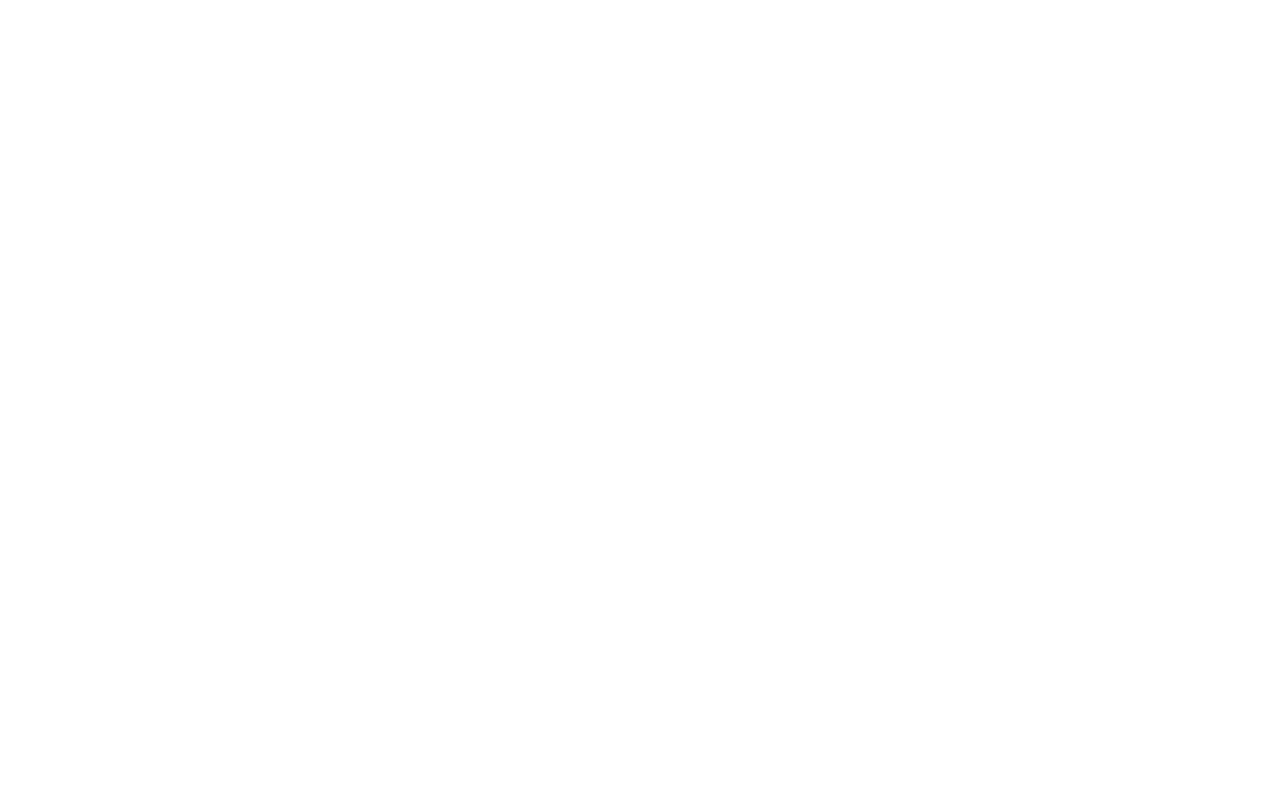
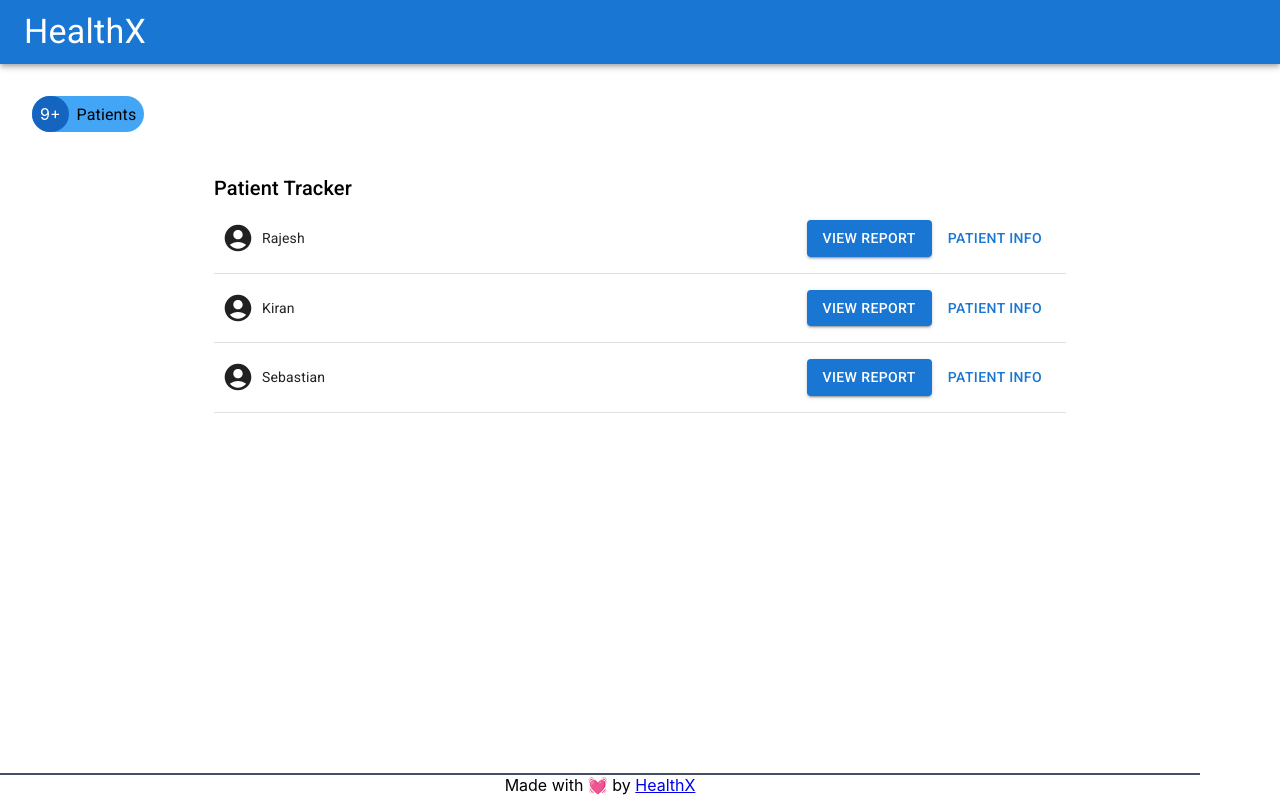
Before and after one commit to the3plet/HealthX, a React (Create React App) app in the folder frontend/: page /doctor in a window 1280 px wide. Before the commit this address had no page. Built offline with nearby package versions, Linux system fonts and the light colour scheme.

Commit message:
patient list

```diff
--- /dev/null
+++ b/frontend/src/Pages/Doctor.jsx
@@ -0,0 +1,22 @@
+import { Box, Typography } from "@mui/material";
+import React from "react";
+import PatientList from "../components/PatientList";
+
+const Doctor = () => {
+  return (
+    <>
+      <Box sx={{ m:4,width: "7rem", bgcolor: "primary.light", borderRadius: 5 }}>
+        <Box
+          sx={{color:"white",display:"inline-block",mr:1, p: 1, bgcolor: "primary.dark", borderRadius: 5 }}
+        >
+          9+
+        </Box>
+        <Typography variant="body1" sx={{display:"inline"}}>Patients</Typography>
+
+      </Box>
+      <PatientList />
+    </>
+  );
+};
+
+export default Doctor;
--- /dev/null
+++ b/frontend/src/components/PatientList.jsx
@@ -0,0 +1,57 @@
+import {
+  Table,
+  TableBody,
+  TableCell,
+  TableContainer,
+  TableHead,
+  TableRow,
+  Container,
+  Button,
+  Typography,
+} from "@mui/material";
+import React from "react";
+import AccountCircleIcon from "@mui/icons-material/AccountCircle";
+
+const patients = [
+  { avatar: null, name: "Rajesh" },
+  { avatar: null, name: "Kiran" },
+  { avatar: null, name: "Sebastian" },
+];
+
+const PatientList = () => {
+  return (
+    <Container fluid sx={{ my: 1, p: 1 }} maxWidth="md">
+      <TableContainer>
+        <Table sx={{ minWidth: 500 }}>
+          <TableHead>
+            <TableRow>
+              <Typography variant="h6">Patient Tracker</Typography>
+            </TableRow>
+          </TableHead>
+          <TableBody>
+            {patients.map((patient) => {
+              return (
+                <TableRow key={patient.name}>
+                  <TableCell sx={{ py: 1, px: 1 }}>
+                    <span style={{ display: "flex", alignItems: "center" }}>
+                      <AccountCircleIcon
+                        sx={{ width: "2rem", height: "2rem", mr: 1 }}
+                      />
+                      {patient.name}
+                    </span>
+                  </TableCell>
+                  <TableCell  align="right">
+                    <Button variant="contained" sx={{mr:1}}>View Report</Button>
+                    <Button variant="text">Patient Info</Button>
+                  </TableCell>
+                </TableRow>
+              );
+            })}
+          </TableBody>
+        </Table>
+      </TableContainer>
+    </Container>
+  );
+};
+
+export default PatientList;
--- a/frontend/src/index.js
+++ b/frontend/src/index.js
@@ -4,7 +4,8 @@
 import { BrowserRouter, Route, Routes } from "react-router-dom";
 import Layout from "./Pages/Layout";
 import Home from "./Pages/Home";
-import PatientDataCollect from "./Pages/Patient";
+import Patient from "./Pages/Patient";
+import Doctor from "./Pages/Doctor";
 
 
 ReactDOM.createRoot(document.getElementById("root")).render(
@@ -13,7 +14,8 @@
       <Routes>
         <Route path="/" element={<Layout />}>
           <Route index element={<Home />} />
-          <Route path="patientdata" element={<PatientDataCollect/>}/>
+          <Route path="patientdata" element={<Patient/>}/>
+          <Route path="doctor" element={<Doctor/>}/>
         </Route>
       </Routes>
     </BrowserRouter>
```
